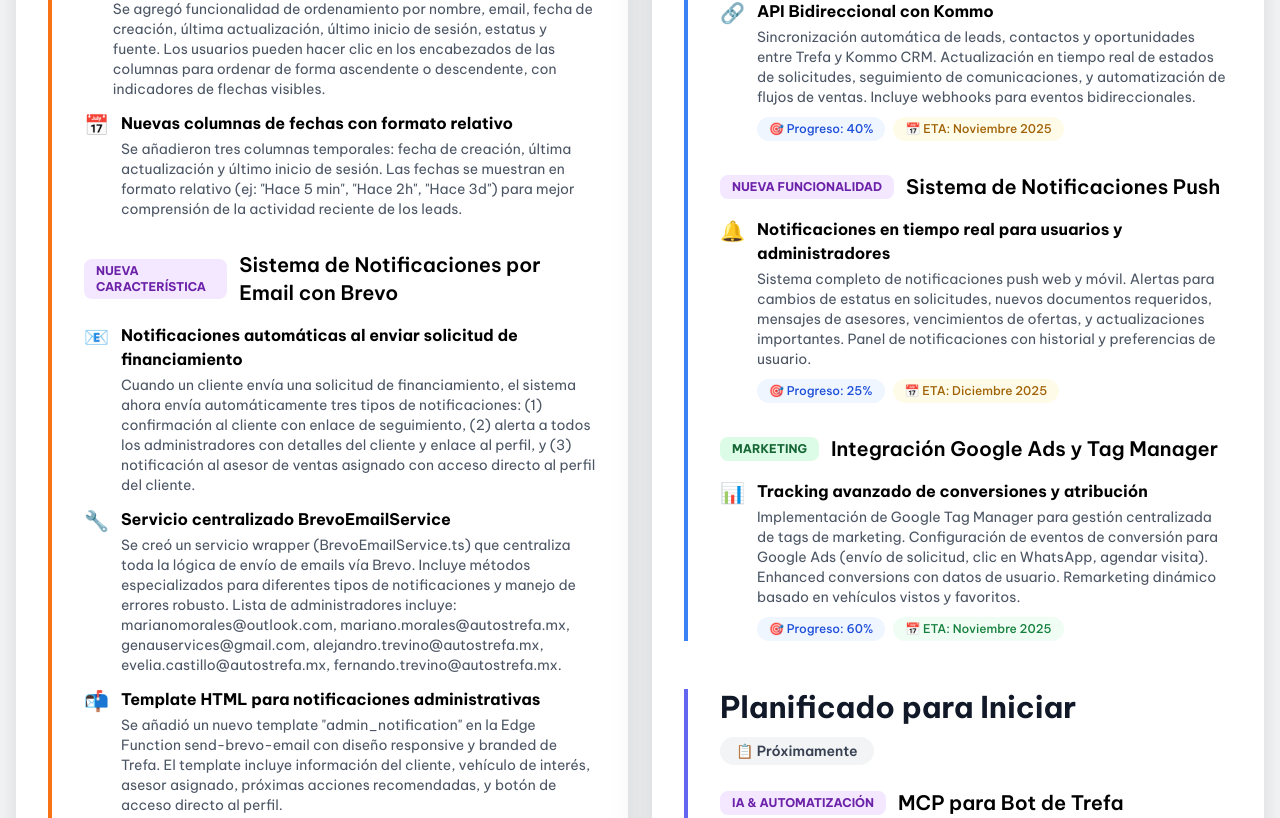
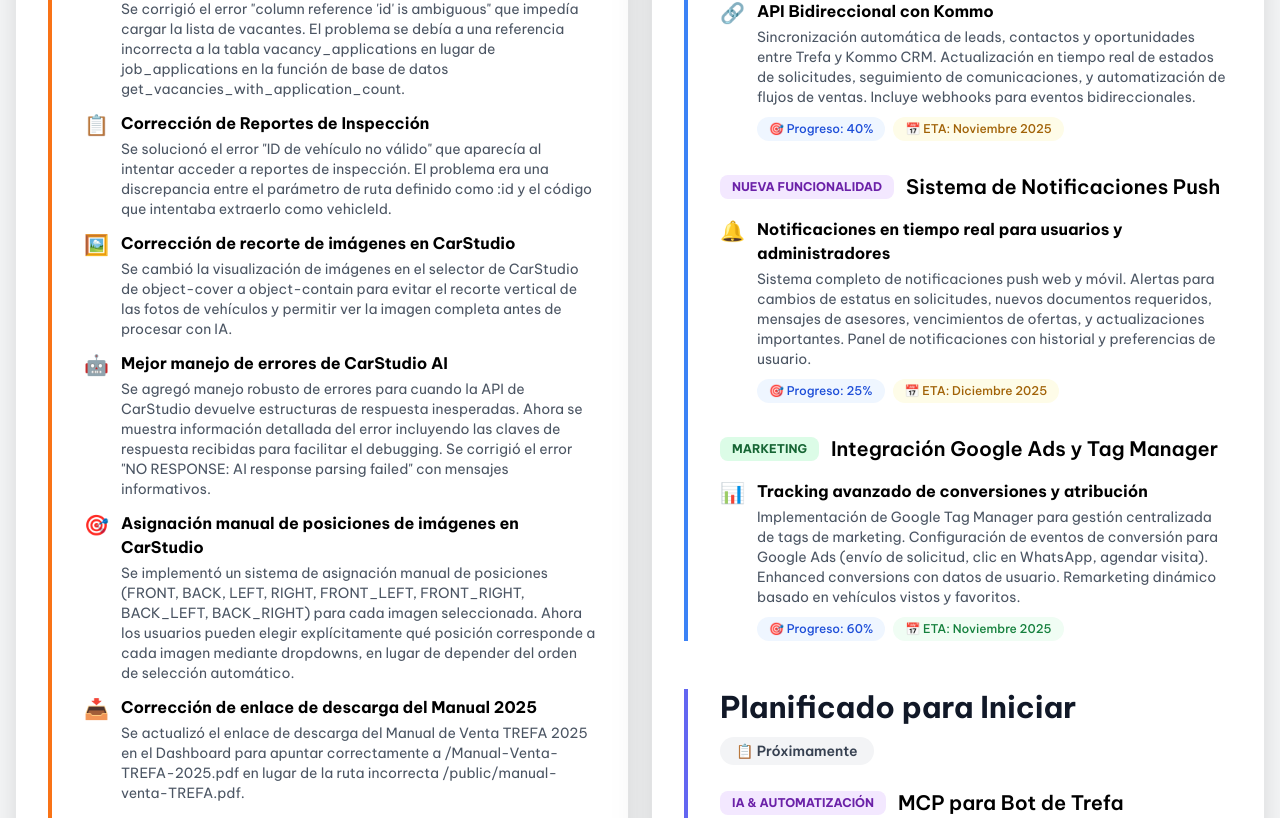
Before and after one commit to marianomoralesr/ultima, a React (Vite) app: page /changelog in a window 1280 px wide. Shown: the part 682-1500 px from the top of the page. Built offline with nearby package versions, Linux system fonts and the light colour scheme; no server answers; the database is empty.

Commit message:
fix: Update manual download link and changelog
- Fixed manual download link to point to /Manual-Venta-TREFA-2025.pdf
- Added comprehensive bug fixes section to changelog v1.4.0
- Documented all fixes from this session: Vacantes, Inspections, CarStudio issues

```diff
--- a/src/pages/ChangelogPage.tsx
+++ b/src/pages/ChangelogPage.tsx
@@ -40,6 +40,85 @@ const ChangelogPage: React.FC = () => {
             </div>
 
             <div className="space-y-8">
+              {/* Bug Fixes */}
+              <div>
+                <div className="flex items-center gap-3 mb-4">
+                  <span className="bg-red-100 text-red-800 px-3 py-1 rounded-lg text-xs font-bold uppercase">
+                    Correcciones
+                  </span>
+                  <h3 className="text-xl font-semibold">Correcciones Críticas de Bugs</h3>
+                </div>
+                <ul className="space-y-3">
+                  <li className="flex gap-3">
+                    <span className="text-orange-500 text-xl">🔧</span>
+                    <div className="flex-1">
+                      <strong>Corrección de error en página de Vacantes</strong>
+                      <p className="text-gray-600 text-sm mt-1">
+                        Se corrigió el error "column reference 'id' is ambiguous" que impedía cargar la lista de vacantes.
+                        El problema se debía a una referencia incorrecta a la tabla vacancy_applications en lugar de
+                        job_applications en la función de base de datos get_vacancies_with_application_count.
+                      </p>
+                    </div>
+                  </li>
+                  <li className="flex gap-3">
+                    <span className="text-orange-500 text-xl">📋</span>
+                    <div className="flex-1">
+                      <strong>Corrección de Reportes de Inspección</strong>
+                      <p className="text-gray-600 text-sm mt-1">
+                        Se solucionó el error "ID de vehículo no válido" que aparecía al intentar acceder a reportes de
+                        inspección. El problema era una discrepancia entre el parámetro de ruta definido como :id y el
+                        código que intentaba extraerlo como vehicleId.
+                      </p>
+                    </div>
+                  </li>
+                  <li className="flex gap-3">
+                    <span className="text-orange-500 text-xl">🖼️</span>
+                    <div className="flex-1">
+                      <strong>Corrección de recorte de imágenes en CarStudio</strong>
+                      <p className="text-gray-600 text-sm mt-1">
+                        Se cambió la visualización de imágenes en el selector de CarStudio de object-cover a object-contain
+                        para evitar el recorte vertical de las fotos de vehículos y permitir ver la imagen completa antes
+                        de procesar con IA.
+                      </p>
+                    </div>
+                  </li>
+                  <li className="flex gap-3">
+                    <span className="text-orange-500 text-xl">🤖</span>
+                    <div className="flex-1">
+                      <strong>Mejor manejo de errores de CarStudio AI</strong>
+                      <p className="text-gray-600 text-sm mt-1">
+                        Se agregó manejo robusto de errores para cuando la API de CarStudio devuelve estructuras de
+                        respuesta inesperadas. Ahora se muestra información detallada del error incluyendo las claves
+                        de respuesta recibidas para facilitar el debugging. Se corrigió el error "NO RESPONSE: AI response
+                        parsing failed" con mensajes informativos.
+                      </p>
+                    </div>
+                  </li>
+                  <li className="flex gap-3">
+                    <span className="text-orange-500 text-xl">🎯</span>
+                    <div className="flex-1">
+                      <strong>Asignación manual de posiciones de imágenes en CarStudio</strong>
+                      <p className="text-gray-600 text-sm mt-1">
+                        Se implementó un sistema de asignación manual de posiciones (FRONT, BACK, LEFT, RIGHT, FRONT_LEFT,
+                        FRONT_RIGHT, BACK_LEFT, BACK_RIGHT) para cada imagen seleccionada. Ahora los usuarios pueden elegir
+                        explícitamente qué posición corresponde a cada imagen mediante dropdowns, en lugar de depender del
+                        orden de selección automático.
+                      </p>
+                    </div>
+                  </li>
+                  <li className="flex gap-3">
+                    <span className="text-orange-500 text-xl">📥</span>
+                    <div className="flex-1">
+                      <strong>Corrección de enlace de descarga del Manual 2025</strong>
+                      <p className="text-gray-600 text-sm mt-1">
+                        Se actualizó el enlace de descarga del Manual de Venta TREFA 2025 en el Dashboard para apuntar
+                        correctamente a /Manual-Venta-TREFA-2025.pdf en lugar de la ruta incorrecta /public/manual-venta-TREFA.pdf.
+                      </p>
+                    </div>
+                  </li>
+                </ul>
+              </div>
+
               {/* CRM Enhancements */}
               <div>
                 <div className="flex items-center gap-3 mb-4">
--- a/src/pages/DashboardPage.tsx
+++ b/src/pages/DashboardPage.tsx
@@ -148,7 +148,7 @@ const EbookCta: React.FC = () => (
             </div>
             <div className="flex-shrink-0 mt-4 md:mt-0">
                 <a
-                    href="/public/manual-venta-TREFA.pdf"
+                    href="/Manual-Venta-TREFA-2025.pdf"
                     download="Manual-Venta-TREFA-2025.pdf"
                     className="inline-flex items-center px-5 py-2.5 bg-white text-green-700 font-bold rounded-lg text-sm hover:bg-gray-100 transition-colors shadow-md"
                 >
```
